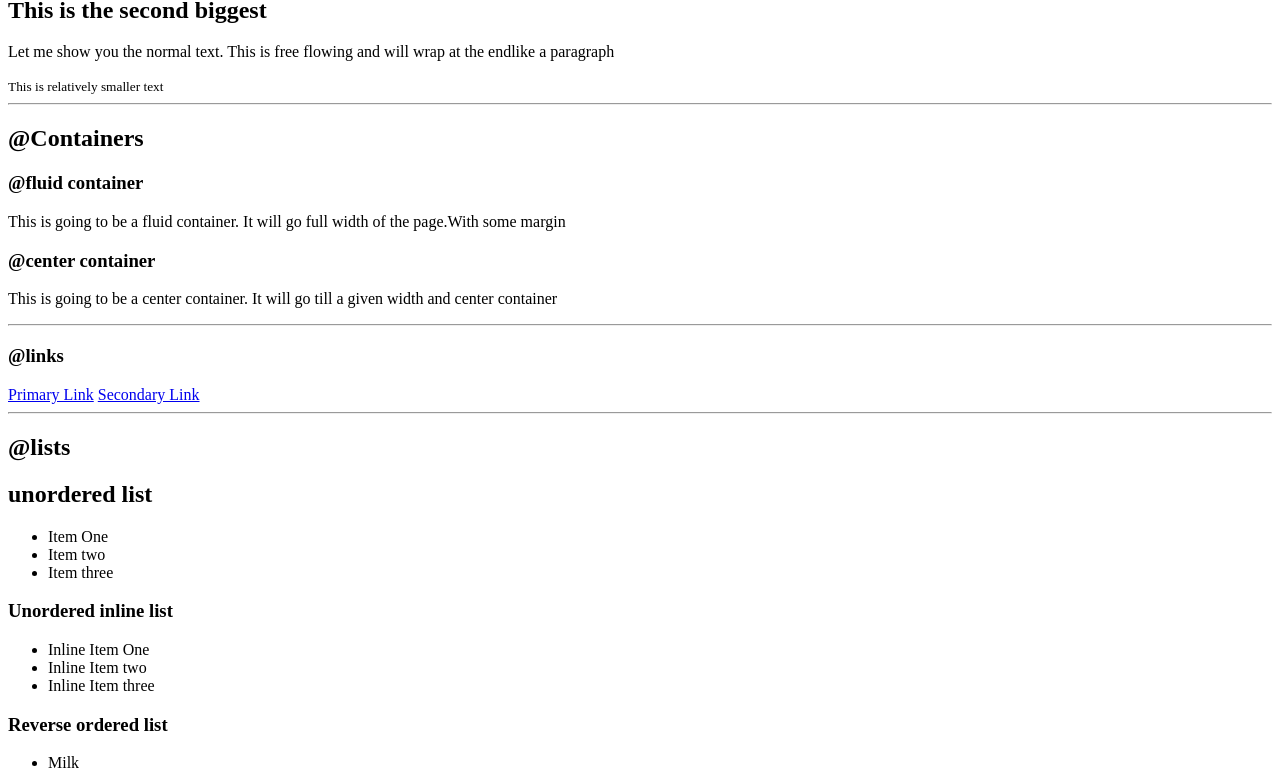
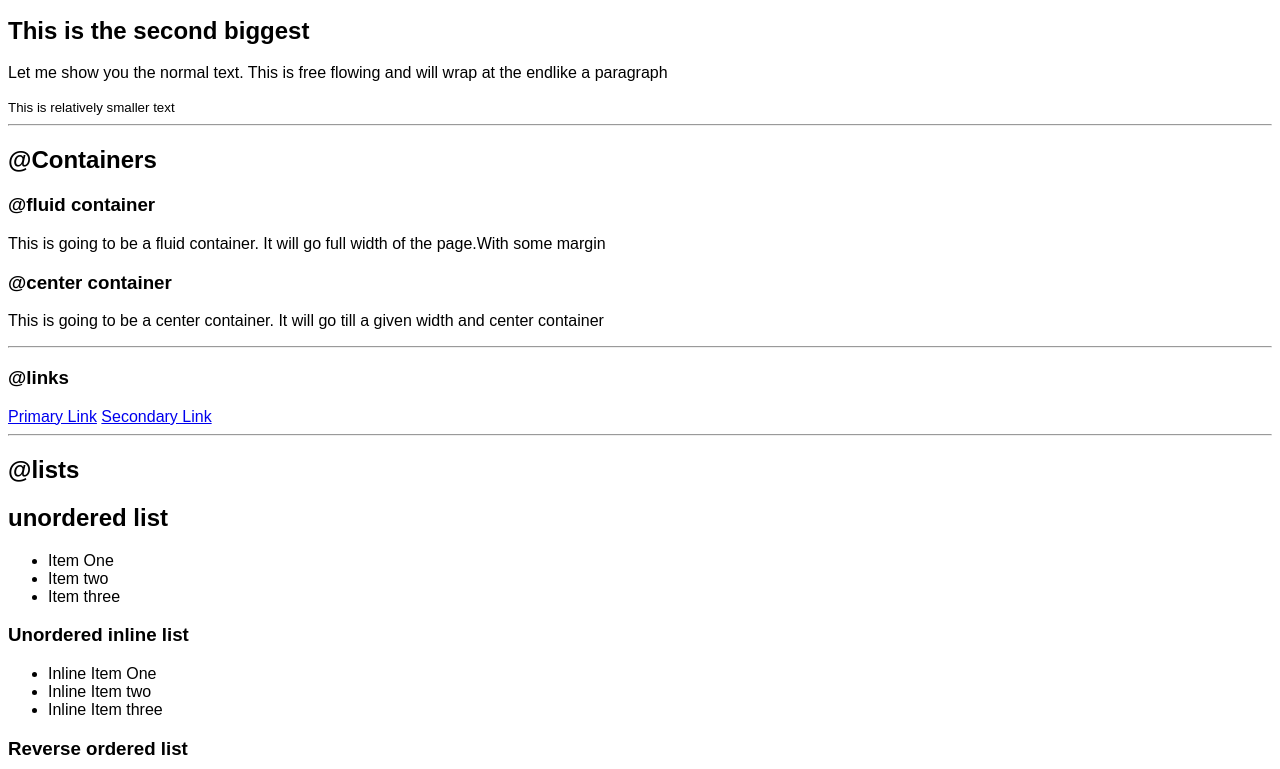
Before and after one commit to pushyamiparitala/MyPortfolio, a plain HTML site: page index.html in a window 1280 px wide. Shown: the part 361-1130 px from the top of the page. Drawn offline with Linux system fonts and the light colour scheme; a web font is replaced by a local one.

Commit message:
Update styles.css

```diff
--- a/styles.css
+++ b/styles.css
@@ -1,2 +1,4 @@
 @import url('https://fonts.googleapis.com/css2?family=Source+Serif+Pro:ital@1&display=swap');
 body {
+    font-family: 'Montserrat', Arial, sans-serif;
+}
```
